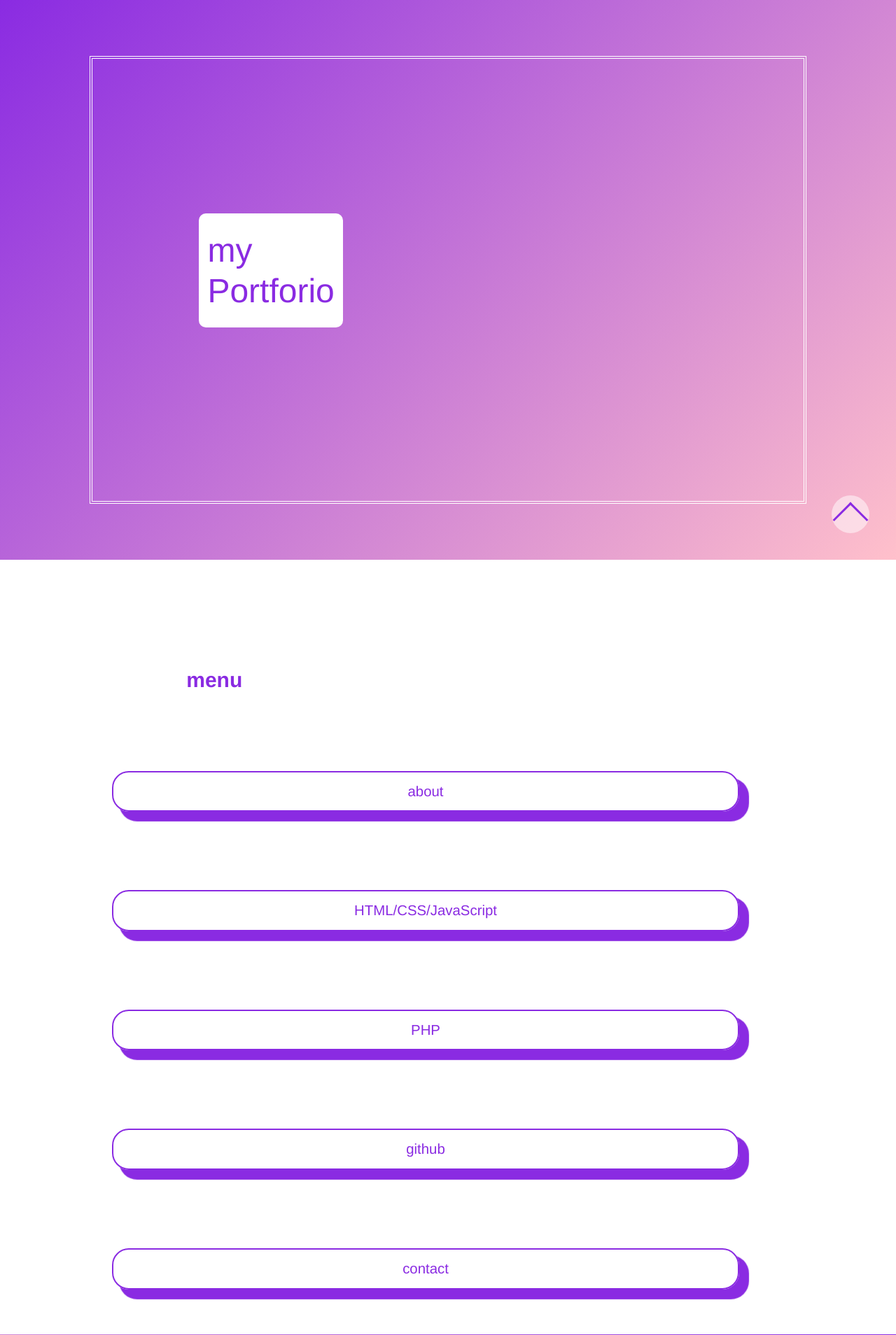
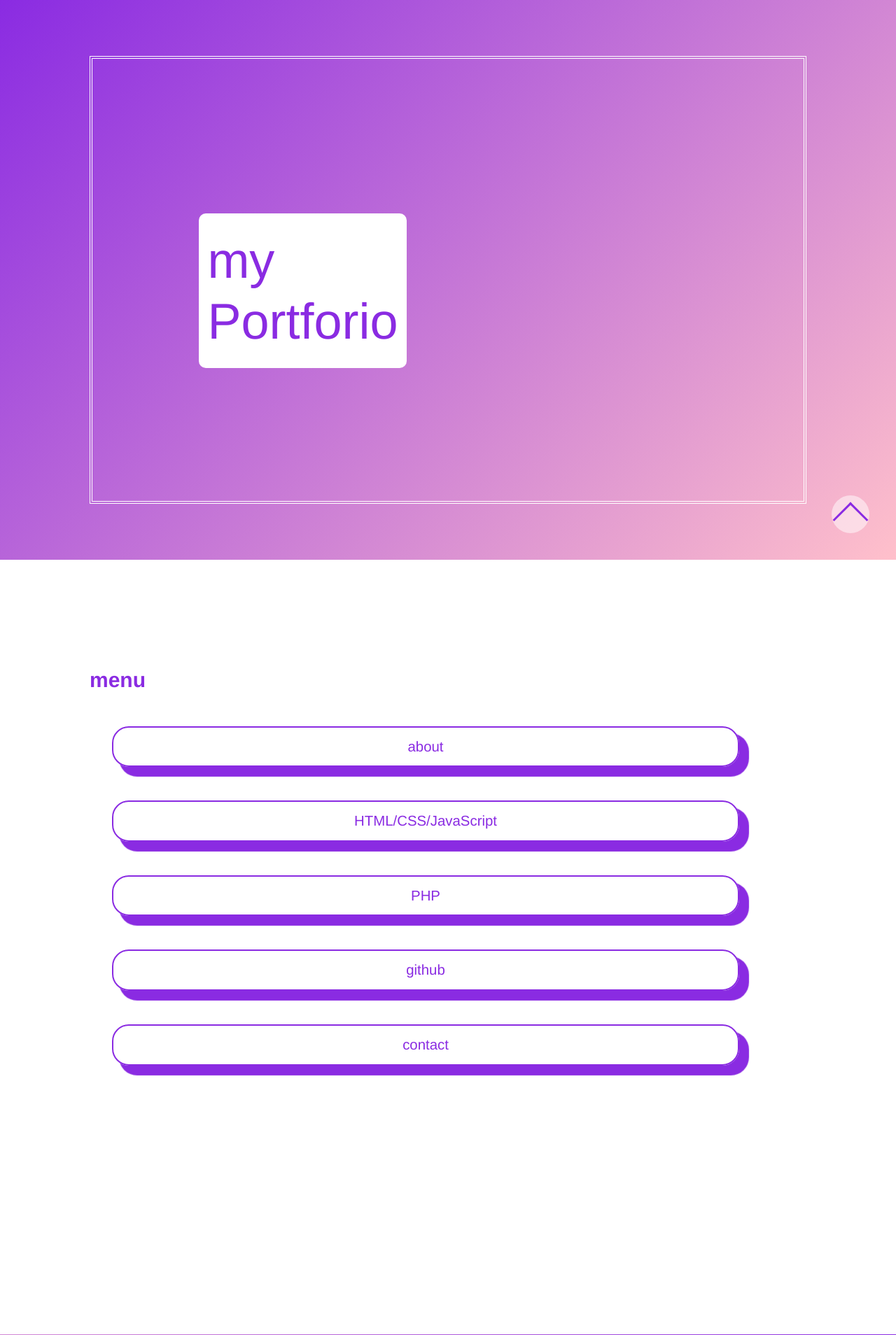
Before and after one commit to miyamotoh30/study2024, a PHP site: page /top/index.html in a window 1280 px wide. Shown: the top 1908 px of the page at 70% size. Run offline with PHP 8.4, Linux system fonts and the light colour scheme.

Commit message:
Add files via upload
PCサイト対応

```diff
--- a/top/styles/style.css
+++ b/top/styles/style.css
@@ -127,3 +127,26 @@ footer p{
     padding:1em;
     text-align: center;
 }
+
+@media screen and (min-width:769px){
+    h1{
+        font-size: 6em;
+    }
+    section{
+        height:200vh;
+    }
+    h2{
+        padding-left: 0;
+        margin-top: 36px;
+    }
+    main section nav ul li{
+        margin-top:48px;
+    }
+
+    #information p{
+        margin-top:36px;
+    }
+    .dlBackground{
+        margin-top:36px;
+    }
+}
```
